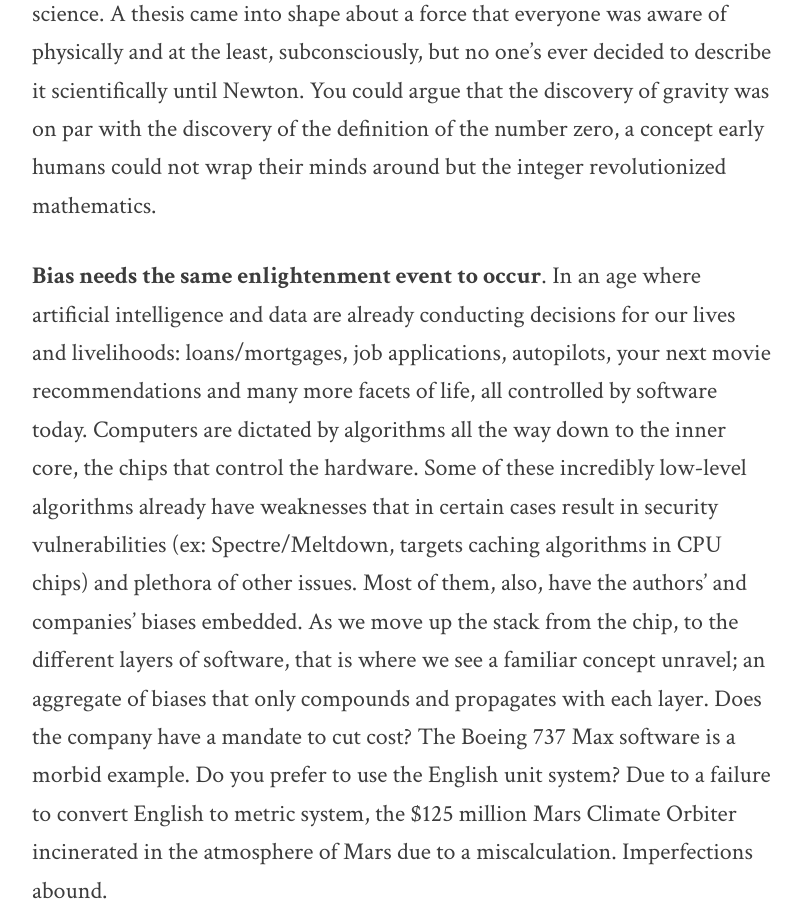
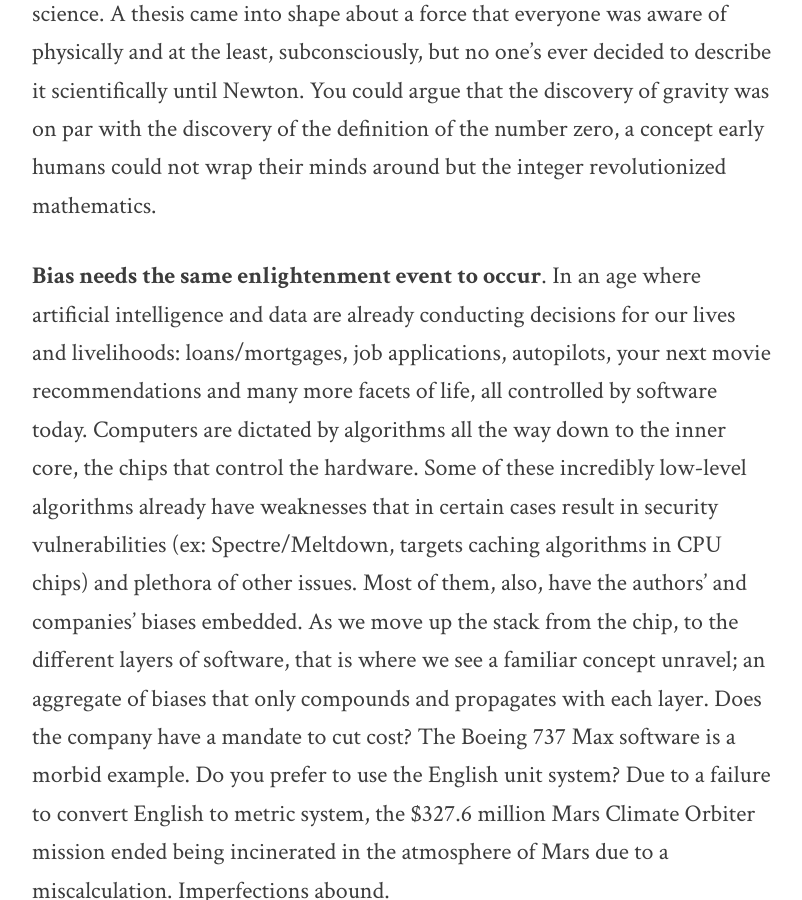
Before and after one commit to saouddk/saouddk.github.io, a Jekyll site: the page built from _posts/2019-08-25-biased-by-design.markdown, in a window 1280 px wide and 900 px high, scrolled down 2443 px. Shown: the whole window, without its empty margins (238-1040 px from the left). Built offline with Jekyll 4.4.1, drawn with Linux system fonts in a browser that asks for light colours; some of the changed text lies outside the part shown.

Commit message:
Change to total cost.

```diff
--- a/_posts/2019-08-25-biased-by-design.markdown
+++ b/_posts/2019-08-25-biased-by-design.markdown
@@ -22,6 +22,6 @@ As such, those systems are flawed. Imperfection is what leads us astray. However
 
 It's the mid-1600s and a fortuitous event occurred. Under the shade of a genus Malus tree, an apple fell and an observant scientist presented a theory. These were the thoughts that sparked the theory of gravitation as described by Isaac Newton, resulting in a momentous event of enlightenment for humanity and science. A thesis came into shape about a force that everyone was aware of physically and at the least, subconsciously, but no one's ever decided to describe it scientifically until Newton. You could argue that the discovery of gravity was on par with the discovery of the definition of the number zero, a concept early humans could not wrap their minds around but the integer revolutionized mathematics.
 
-**Bias needs the same enlightenment event to occur**. In an age where artificial intelligence and data are already conducting decisions for our lives and livelihoods: loans/mortgages, job applications, autopilots, your next movie recommendations and many more facets of life, all controlled by software today. Computers are dictated by algorithms all the way down to the inner core, the chips that control the hardware. Some of these incredibly low-level algorithms already have weaknesses that in certain cases result in security vulnerabilities (ex: Spectre/Meltdown, targets caching algorithms in CPU chips) and plethora of other issues. Most of them, also, have the authors' and companies' biases embedded. As we move up the stack from the chip, to the different layers of software, that is where we see a familiar concept unravel; an aggregate of biases that only compounds and propagates with each layer. Does the company have a mandate to cut cost? The Boeing 737 Max software is a morbid example. Do you prefer to use the English unit system? Due to a failure to convert English to metric system, the $125 million Mars Climate Orbiter incinerated in the atmosphere of Mars due to a miscalculation. Imperfections abound.
+**Bias needs the same enlightenment event to occur**. In an age where artificial intelligence and data are already conducting decisions for our lives and livelihoods: loans/mortgages, job applications, autopilots, your next movie recommendations and many more facets of life, all controlled by software today. Computers are dictated by algorithms all the way down to the inner core, the chips that control the hardware. Some of these incredibly low-level algorithms already have weaknesses that in certain cases result in security vulnerabilities (ex: Spectre/Meltdown, targets caching algorithms in CPU chips) and plethora of other issues. Most of them, also, have the authors' and companies' biases embedded. As we move up the stack from the chip, to the different layers of software, that is where we see a familiar concept unravel; an aggregate of biases that only compounds and propagates with each layer. Does the company have a mandate to cut cost? The Boeing 737 Max software is a morbid example. Do you prefer to use the English unit system? Due to a failure to convert English to metric system, the $327.6 million Mars Climate Orbiter mission ended being incinerated in the atmosphere of Mars due to a miscalculation. Imperfections abound.
 
 Computers epitomize perfection. They live by the laws of binary, and in the future, will prosper in the certain/uncertain quantum universe. As artificial intelligence reaches the levels of sci-fi utopian dreams, we will have entities that combine perfection with the dawn of *unbiased thoughts*. Can you imagine a future where your fellow human would be judged by an AI powered judge? Does that solve any kind of problem for society? Or is imperfection a quality that is required for human survival and redemption? We will find out.
```
